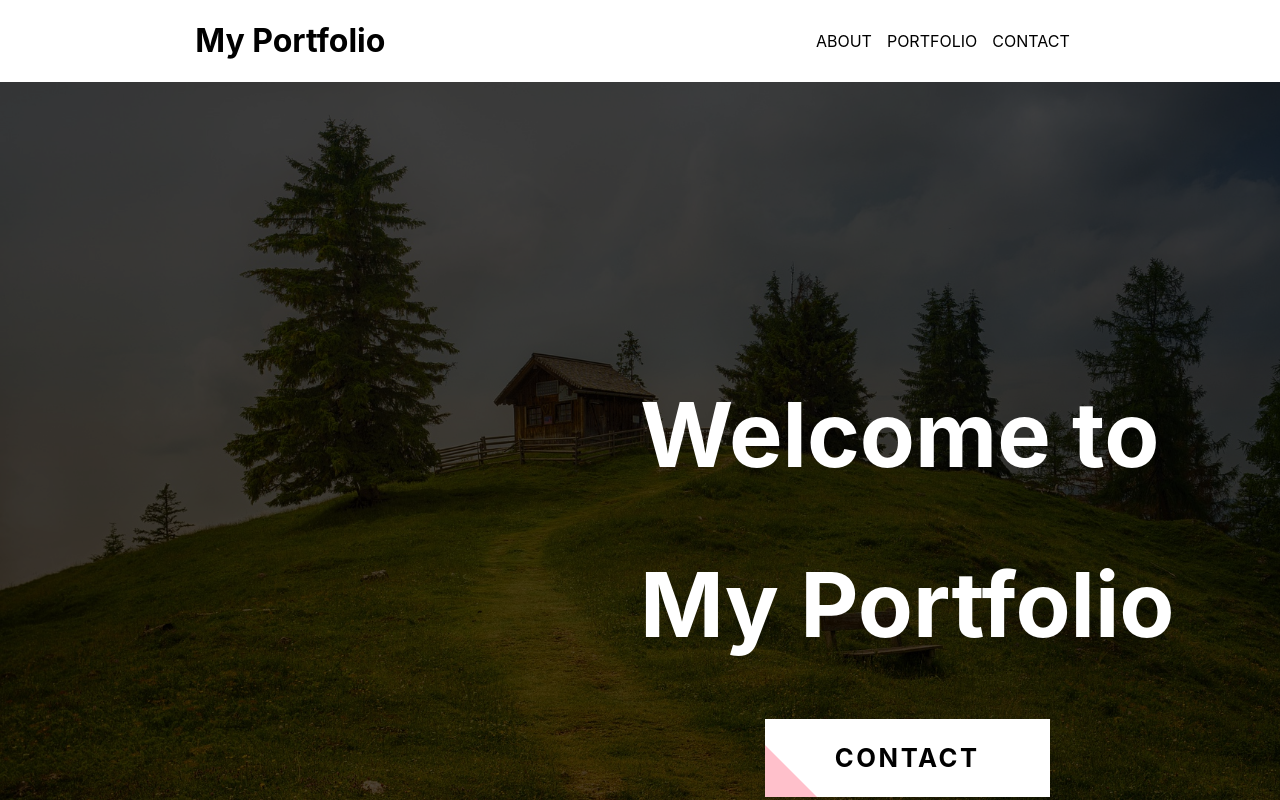
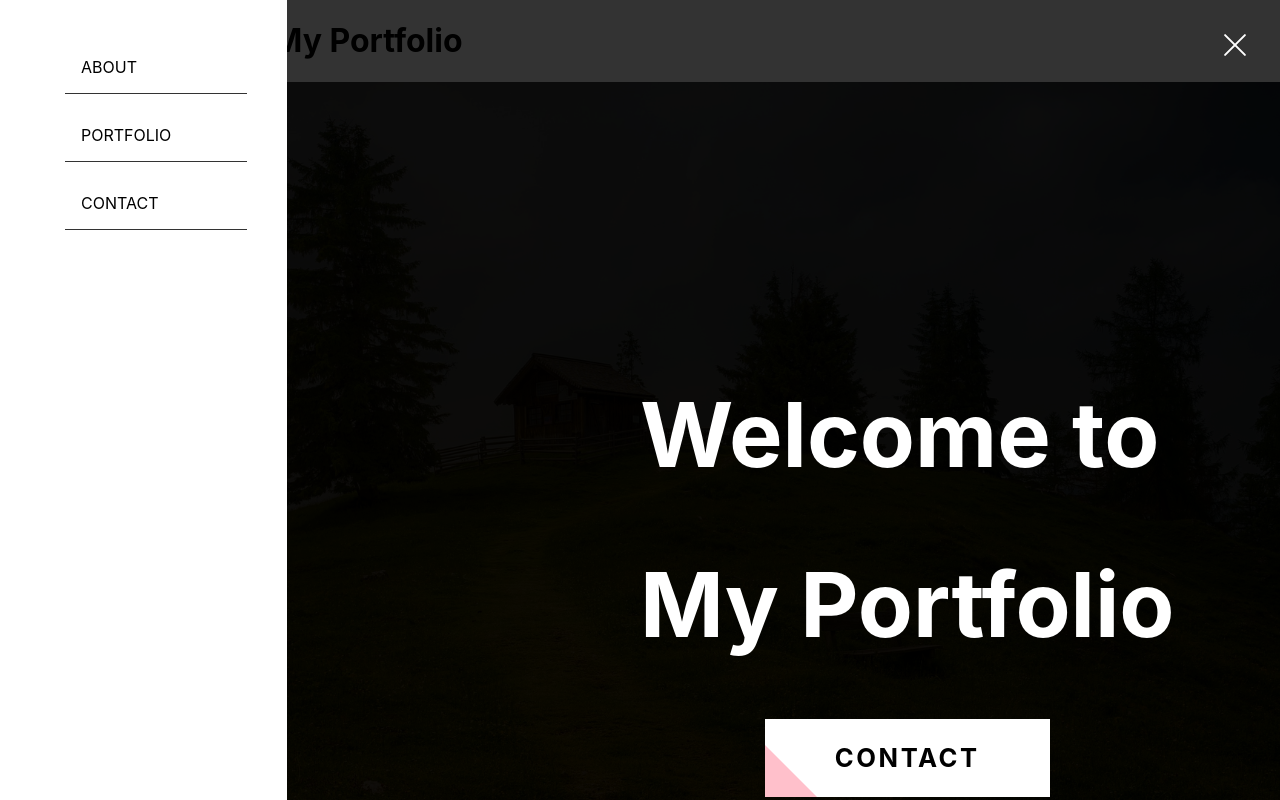
Before and after one commit to taipon55/MyPortfolio, a React (Create React App) app: page / in a window 1280 px wide. Shown: the top 800 px of the page. Built offline with nearby package versions, Linux system fonts and the light colour scheme.

Commit message:
ハンバーガーメニュー追加

```diff
--- a/src/App.css
+++ b/src/App.css
@@ -6,20 +6,105 @@ header {
   justify-content: space-around;
   background-color: white;
 }
+nav {
+  display: block;
+  position: fixed;
+  background-color: #fff;
+  top: 0;
+  left: -300px;
+  bottom: 0;
+  transition: all 0.5s;
+  z-index: 3;
+  opacity: 0;
+}
 
-ul {
-  display: flex;
+.open nav {
+  left: 0;
+  opacity: 1;
 }
+
+nav .inner {
+  padding: 25px;
+}
+
 li {
+  width: 150px;
   margin: 15px 15px 0px 0px;
   list-style: none;
   cursor: pointer;
+  border-bottom: 1px solid #333;
+  padding: 1rem;
+  transition-duration: 0.2s;
+}
+li:hover {
+  background-color: #e4e4e4;
+}
+
+#toggle-btn {
+  display: block;
+  position: fixed;
+  top: 30px;
+  right: 30px;
+  width: 30px;
+  height: 30px;
+  z-index: 3;
+  cursor: pointer;
+}
+
+#toggle-btn span {
+  position: absolute;
+  display: block;
+  left: 0;
+  width: 30px;
+  height: 2px;
+  background-color: #333;
+  transition: all 0.5s;
+  border-radius: 4px;
+}
+#toggle-btn span:nth-child(1) {
+  top: 4px;
+}
+#toggle-btn span:nth-child(2) {
+  top: 14px;
+}
+#toggle-btn span:nth-child(3) {
+  bottom: 4px;
+}
+.open #toggle-btn span {
+  background-color: #fff;
+}
+
+.open #toggle-btn span:nth-child(1) {
+  transform: translateY(10px) rotate(-315deg);
+}
+.open #toggle-btn span:nth-child(2) {
+  transform: translateY(10px) rotate(-315deg);
+  opacity: 0;
+}
+.open #toggle-btn span:nth-child(3) {
+  transform: translateY(-10px) rotate(315deg);
 }
 
 .top-photo {
   background-image: url(../public//tree.jpg);
   height: 100vh;
   background-size: cover;
+}
+.mask {
+  display: none;
+  transition: all 0.5s;
+}
+
+.open .mask {
+  display: block;
+  background-color: #000;
+  width: 100%;
+  height: 100%;
+  top: 0;
+  left: 0;
+  position: fixed;
+  opacity: 0.8;
+  cursor: pointer;
 }
 
 .bg_dark {
--- a/src/components/Head.tsx
+++ b/src/components/Head.tsx
@@ -1,12 +1,20 @@
-import React from "react";
+import React, { useState } from "react";
 import { Link as Scroll } from "react-scroll";
 
 function Head() {
+  const [active, setActive] = useState(false);
+
+  const classToggle = () => {
+    setActive(!active);
+  };
+
   return (
     <div>
       <header>
         <h1>My Portfolio</h1>
-
+        <div className={active === true ? "navArea" : "open"}>
+          <nav>
+            <div className="inner">
               <ul>
                 <li>
                   <Scroll to="content-title" smooth={true}>
@@ -24,6 +32,17 @@ function Head() {
                   </Scroll>
                 </li>
               </ul>
+            </div>
+          </nav>
+
+          <div id="toggle-btn" onClick={classToggle}>
+            <span></span>
+            <span></span>
+            <span></span>
+          </div>
+
+          <div className="mask" onClick={classToggle}></div>
+        </div>
       </header>
     </div>
   );
```
Lines whose indentation alone changed are shown as unchanged.
